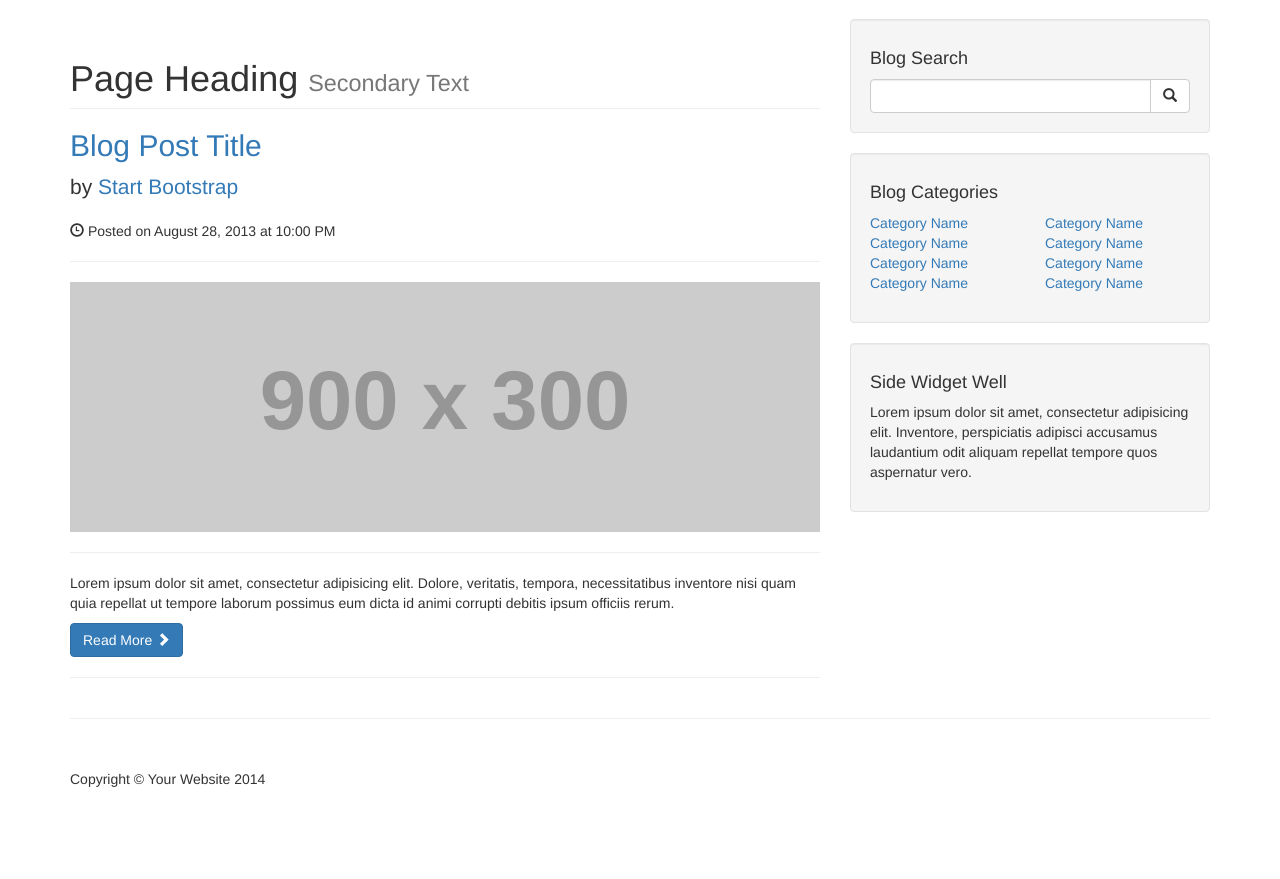
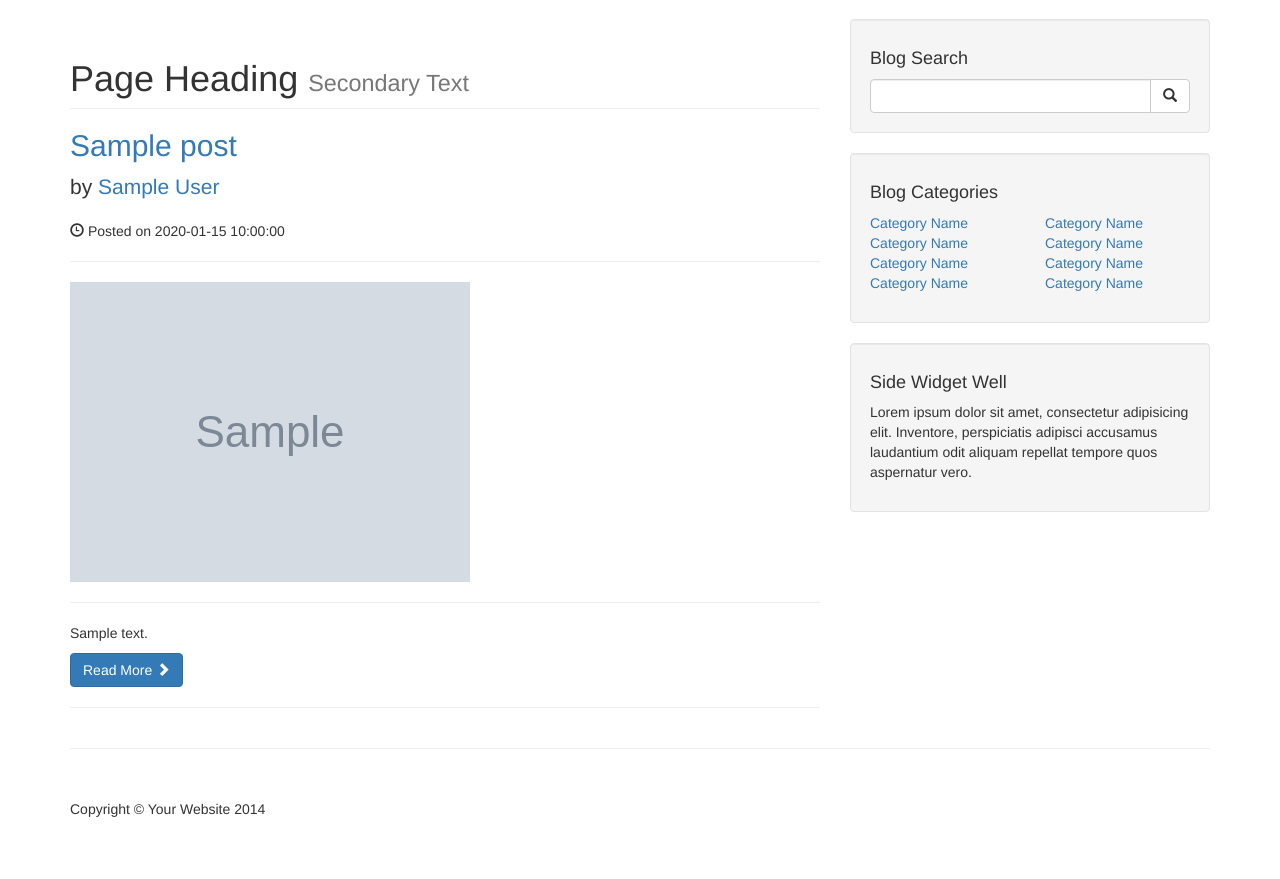
Before and after one commit to Kwoly/PHP-CMS-Blogger, a PHP site: page / in a window 1280 px wide. Shown: the part 51-930 px from the top of the page. Before the commit the page ends 838 px from the top, so only its background shows below. Run offline with PHP 8.4, Linux system fonts and the light colour scheme; tables that the repository leaves empty or names only in its code hold one stand-in row (values such as "Sample post"); grey boxes marked "Sample" are stand-in pictures; grey boxes labelled with a size stand in for pictures from a placeholder-image service; some libraries are stand-ins or nearby versions.

Commit message:
Dynamic Post Data

```diff
--- a/index.php
+++ b/index.php
@@ -12,6 +12,10 @@
 
             <!-- Blog Entries Column -->
             <div class="col-md-8">
+            <h1 class="page-header">
+                Page Heading
+                <small>Secondary Text</small>
+            </h1>
                 <?php
                 $query = "SELECT * FROM posts";
                 $selectAllPostsQuery = mysqli_query($connection, $query);
@@ -22,28 +26,27 @@
                     $postDate =  $row['post_date'];
                     $postImage =  $row['post_image'];
                     $postContent =  $row['post_content'];
-                }
+
+
                     ?>
-                <h1 class="page-header">
-                    Page Heading
-                    <small>Secondary Text</small>
-                </h1>
-
                     <!-- First Blog Post -->
                     <h2>
-                    <a href="#">Blog Post Title</a>
+                        <a href="#"><?php echo $postTitle ?></a>
                     </h2>
                     <p class="lead">
-                    by <a href="index.php">Start Bootstrap</a>
+                        by <a href="index.php"><?php echo $postAuthor ?></a>
                     </p>
-                <p><span class="glyphicon glyphicon-time"></span> Posted on August 28, 2013 at 10:00 PM</p>
+                    <p><span class="glyphicon glyphicon-time"></span> Posted on <?php echo $postDate ?></p>
                     <hr>
-                <img class="img-responsive" src="http://placehold.it/900x300" alt="">
+                    <img class="img-responsive" src="images\<?php echo $postImage ?>" alt="">
                     <hr>
-                <p>Lorem ipsum dolor sit amet, consectetur adipisicing elit. Dolore, veritatis, tempora, necessitatibus inventore nisi quam quia repellat ut tempore laborum possimus eum dicta id animi corrupti debitis ipsum officiis rerum.</p>
+                    <p><?php echo $postContent ?></p>
                     <a class="btn btn-primary" href="#">Read More <span class="glyphicon glyphicon-chevron-right"></span></a>
 
                     <hr>
+                    <?php } ?>
+
+
 
             </div>
 
```
Also changed, not shown: images/image_1.jpg (added), images/image_5.jpg (added), images/lambo_1.jpg (added). Lines whose indentation alone changed are shown as unchanged.
